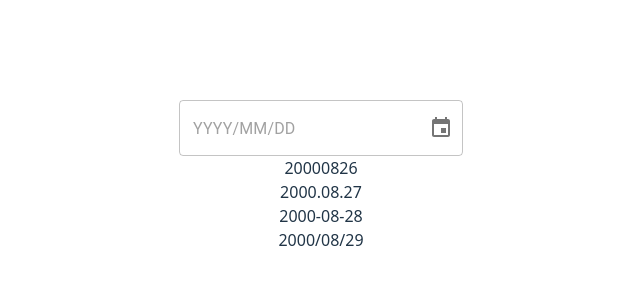
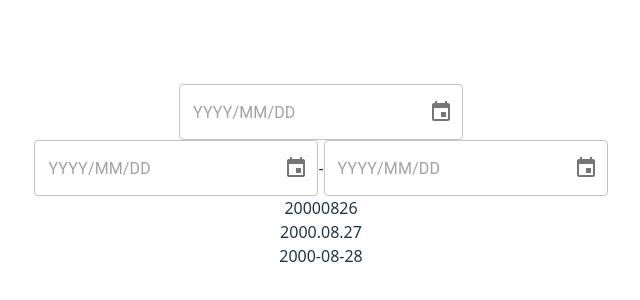
Before and after one commit to woneee46/datepicker, a React (Vite) app: page / in a window 1280 px wide. Shown: the part 224-524 px from the top of the page, without its empty margins (319-959 px from the left). Built offline with nearby package versions, Linux system fonts and the light colour scheme.

Commit message:
fix: rifmFormat 함수 로그 여러번 찍히는 현상 수정

```diff
--- a/src/App.tsx
+++ b/src/App.tsx
@@ -1,16 +1,15 @@
 import './App.css'
-import {MaskedMaterialTextField} from "./copy-paste-picker.tsx";
+import {MaskedMaterialTextField, MaskedMaterialTextFieldRange} from "./copy-paste-picker.tsx";
 
 function App() {
   return (
     <>
       <MaskedMaterialTextField/>
-      {/*<MaskedMaterialTextFieldRange/>*/}
+      <MaskedMaterialTextFieldRange/>
      <div>
        20000826<br/>
        2000.08.27<br/>
        2000-08-28<br/>
-       2000/08/29
      </div>
     </>
   )
--- a/src/copy-paste-picker.tsx
+++ b/src/copy-paste-picker.tsx
@@ -20,7 +20,7 @@ import { useValidation, validateDate } from '@mui/x-date-pickers/validation';
 import { CalendarIcon } from '@mui/x-date-pickers/icons';
 
 const MASK_USER_INPUT_SYMBOL = '_';
-const ACCEPT_REGEX = /[\d]/gi;
+const ACCEPT_REGEX = /\d/gi;
 const FORMAT = 'YYYY/MM/DD';
 
 const staticDateWith2DigitTokens = dayjs('2019-11-21T11:30:00.000');
@@ -37,41 +37,13 @@ function getInputValueFromValue(value: Dayjs | null, format: string) {
 function MaskedDateField(props: DatePickerFieldProps) {
   const { internalProps, forwardedProps } = useSplitFieldProps(props, 'date');
   const pickerContext = usePickerContext();
-  /*
-  {
-    "value": null,
-    "timezone": "default",
-    "open": false,
-    "views": [
-        "year",
-        "day"
-    ],
-    "view": "day",
-    "initialView": "day",
-    "disabled": false,
-    "readOnly": false,
-    "autoFocus": false,
-    "variant": "desktop",
-    "orientation": "portrait",
-    "popupRef": {
-        "current": null
-    },
-    "reduceAnimations": false,
-    "triggerStatus": "enabled",
-    "hasNextStep": false,
-    "fieldFormat": "YYYY/DD/MM"
-}
-   */
+  const parsedFormat = useParsedFormat();
 
-  const parsedFormat = useParsedFormat(); //YYYY/DD/MM
-
-  // Control the input text
   const [inputValue, setInputValue] = React.useState<string>(() =>
     getInputValueFromValue(pickerContext.value, pickerContext.fieldFormat),
-  ); // 초기값: ''
+  );
 
   React.useEffect(() => {
-    // value 검증 후 setInputValue
     if (pickerContext.value && pickerContext.value.isValid()) {
       const newDisplayDate = getInputValueFromValue(
         pickerContext.value,
@@ -92,8 +64,6 @@ function MaskedDateField(props: DatePickerFieldProps) {
   });
 
   const handleInputValueChange = (newInputValue: string) => {
-    //rifmFormat으로 포맷 후에
-    //ui 렌더링 + dayjs 객체로 변환 후 컨텍스트에 저장
     setInputValue(newInputValue);
 
     const newValue = dayjs(newInputValue, pickerContext.fieldFormat);
@@ -117,26 +87,21 @@ function MaskedDateField(props: DatePickerFieldProps) {
       );
     }
 
-    const maskToUse = inferredFormatPatternWith1Digits; // 예: "____/__/__"
+    const maskToUse = inferredFormatPatternWith1Digits; // "____/__/__"
 
-    // ✅ 마지막 입력값과 결과값을 저장할 변수
+    // 마지막 입력값과 결과값을 저장할 변수
     let lastInput: string | null = null;
     let lastOutput: string | null = null;
 
     return function formatMaskedDate(valueToFormat: string) {
-   /*   console.group('비교')
-      console.log(lastInput);
-      console.log(valueToFormat);
-      console.groupEnd()*/
-
-      // ✅ 같은 입력이면 캐시된 결과 반환
+      // 같은 입력이면 저장된 결과 반환
       if (valueToFormat === lastInput) {
         return lastOutput!;
       }
+
+      // 이미 포맷되었거나 빈 값이면 그대로 반환
       const isAlreadyFormatted = dayjs(valueToFormat, pickerContext.fieldFormat, true).isValid();
       if (isAlreadyFormatted || !valueToFormat) return valueToFormat;
-
-      console.log('실행')
 
       let outputCharIndex = 0;
 
@@ -173,7 +138,7 @@ function MaskedDateField(props: DatePickerFieldProps) {
         })
         .join('');
 
-      // ✅ 저장
+      // 마지막 입력값, 결과값 저장
       lastInput = valueToFormat;
       lastOutput = formatted;
 
```
